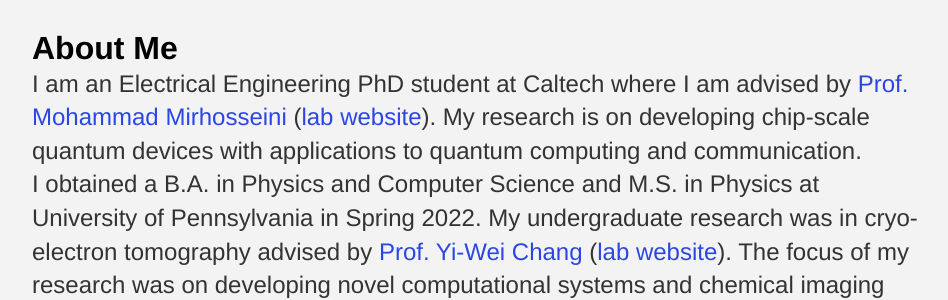
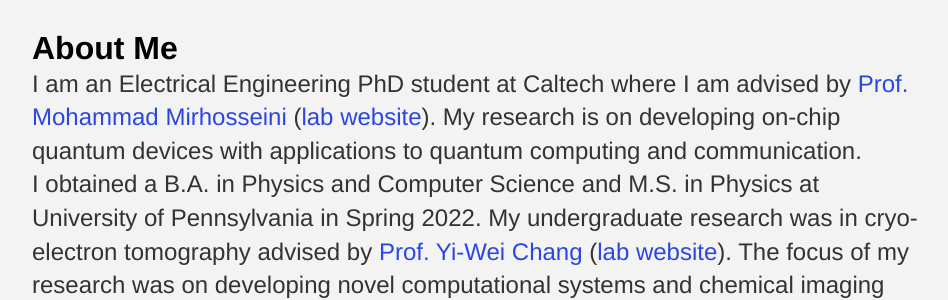
Before and after one commit to bchen00/bchen00.github.io, a Jekyll site: the page built from index.html, in a window 1280 px wide. Shown: the part 560-860 px from the top of the page, without its empty margins (160-1108 px from the left). Built offline with Jekyll 4.4.1, drawn with Linux system fonts in a browser that asks for light colours.

Commit message:
Update index.html

```diff
--- a/index.html
+++ b/index.html
@@ -20,7 +20,7 @@
 	<h2>About Me</h2>
 	<p>
 		I am an Electrical Engineering PhD student at Caltech where I am advised by <a href="https://ee.caltech.edu/people/mohmir">Prof. Mohammad Mirhosseini</a> (<a href="https://qubit.caltech.edu/">lab website</a>).
-		My research is on developing chip-scale quantum devices with applications to quantum computing and communication.
+		My research is on developing on-chip quantum devices with applications to quantum computing and communication.
 	</p>
 
 	<p>
```
